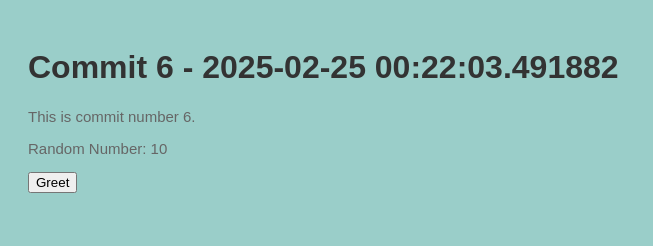
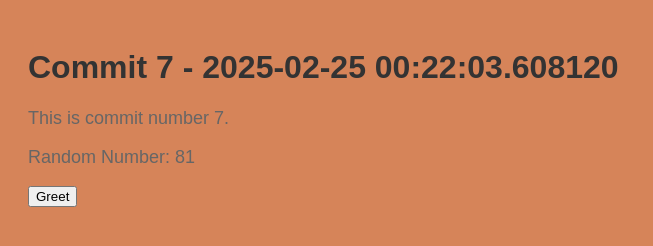
Before and after one commit to stiffs95/my-repo-20250225002151, a plain HTML site: page index.html in a window 1280 px wide. Shown: the whole page, without its empty margins (0-653 px from the left). Drawn offline with Linux system fonts and the light colour scheme.

Commit message:
📝 My last commit 7 (HTML, CSS, JS, or PY)

```diff
--- a/index.html
+++ b/index.html
@@ -2,13 +2,13 @@
     <!DOCTYPE html>
     <html>
     <head>
-        <title>Commit 6 - 2025-02-25 00:22:03.491882</title>
+        <title>Commit 7 - 2025-02-25 00:22:03.608120</title>
         <link rel="stylesheet" href="style.css">
     </head>
     <body>
-        <h1>Commit 6 - 2025-02-25 00:22:03.491882</h1>
-        <p>This is commit number 6.</p>
-        <p>Random Number: 10</p>
+        <h1>Commit 7 - 2025-02-25 00:22:03.608120</h1>
+        <p>This is commit number 7.</p>
+        <p>Random Number: 81</p>
         <button onclick="greet()">Greet</button>
         <script src="script.js"></script>
     </body>
--- a/script.js
+++ b/script.js
@@ -2,4 +2,4 @@
     function greet() {
         alert('Hello from commit ' + commitNumber + '!');
     }
-    var commitNumber = 6;
+    var commitNumber = 7;
--- a/style.css
+++ b/style.css
@@ -1,7 +1,7 @@
 
     body {
         font-family: Arial, sans-serif;
-        background-color: #9acec9;
+        background-color: #d68459;
         padding: 20px;
     }
     h1 {
@@ -9,5 +9,5 @@
     }
     p {
         color: #666;
-        font-size: 15px;
+        font-size: 18px;
     }
```
